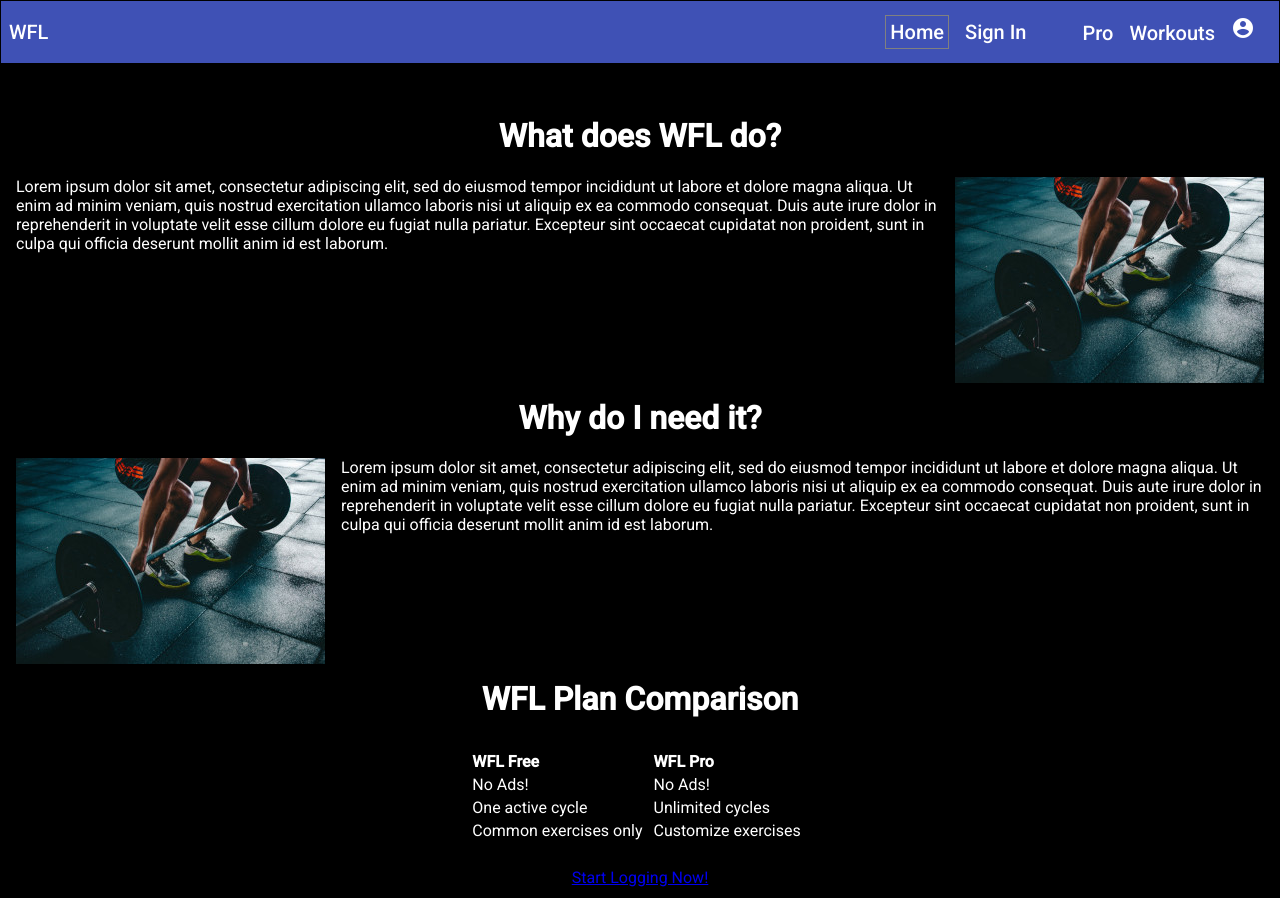
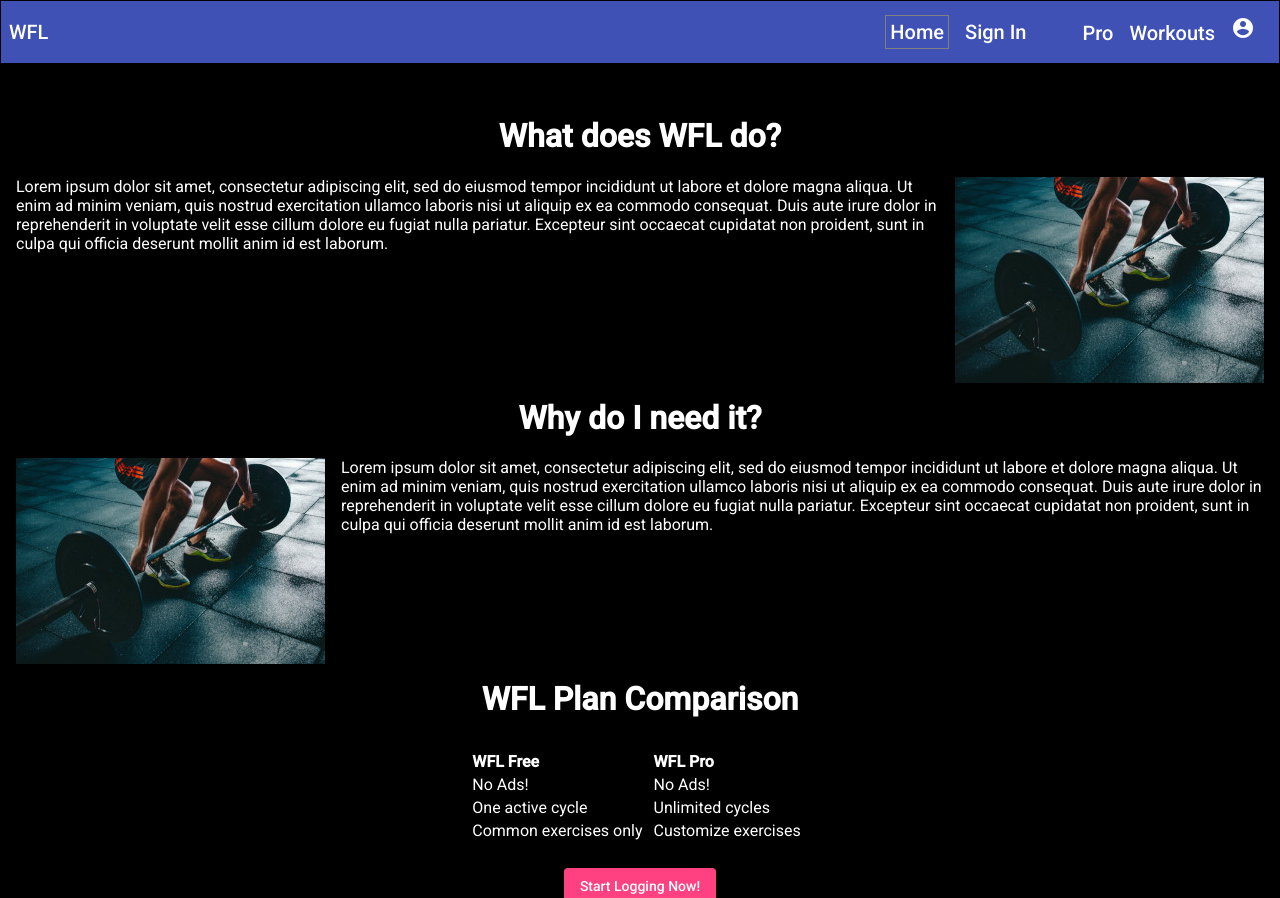
Before and after one commit to garywige/wigedev-fitness-log, an Angular app: page /home in a window 1280 px wide. Shown: the top 898 px of the page. Built offline with nearby package versions, Linux system fonts and the light colour scheme.

Commit message:
start logging now button is now a raised material button

```diff
--- a/src/app/home/home.component.css
+++ b/src/app/home/home.component.css
@@ -20,11 +20,6 @@ td {
   text-align: center;
 }
 
-.button {
-  border: solid black 1px;
-  padding: 4px;
-}
-
 .float-right {
   float: right;
   margin-left: 16px;
--- a/src/app/home/home.component.html
+++ b/src/app/home/home.component.html
@@ -65,7 +65,7 @@
 </table>
 
 <div class="center">
-  <a class="button" routerLink="/signup">
+  <button mat-raised-button routerLink="/signup" color="accent">
     Start Logging Now!
-  </a>
+  </button>
 </div>
```
